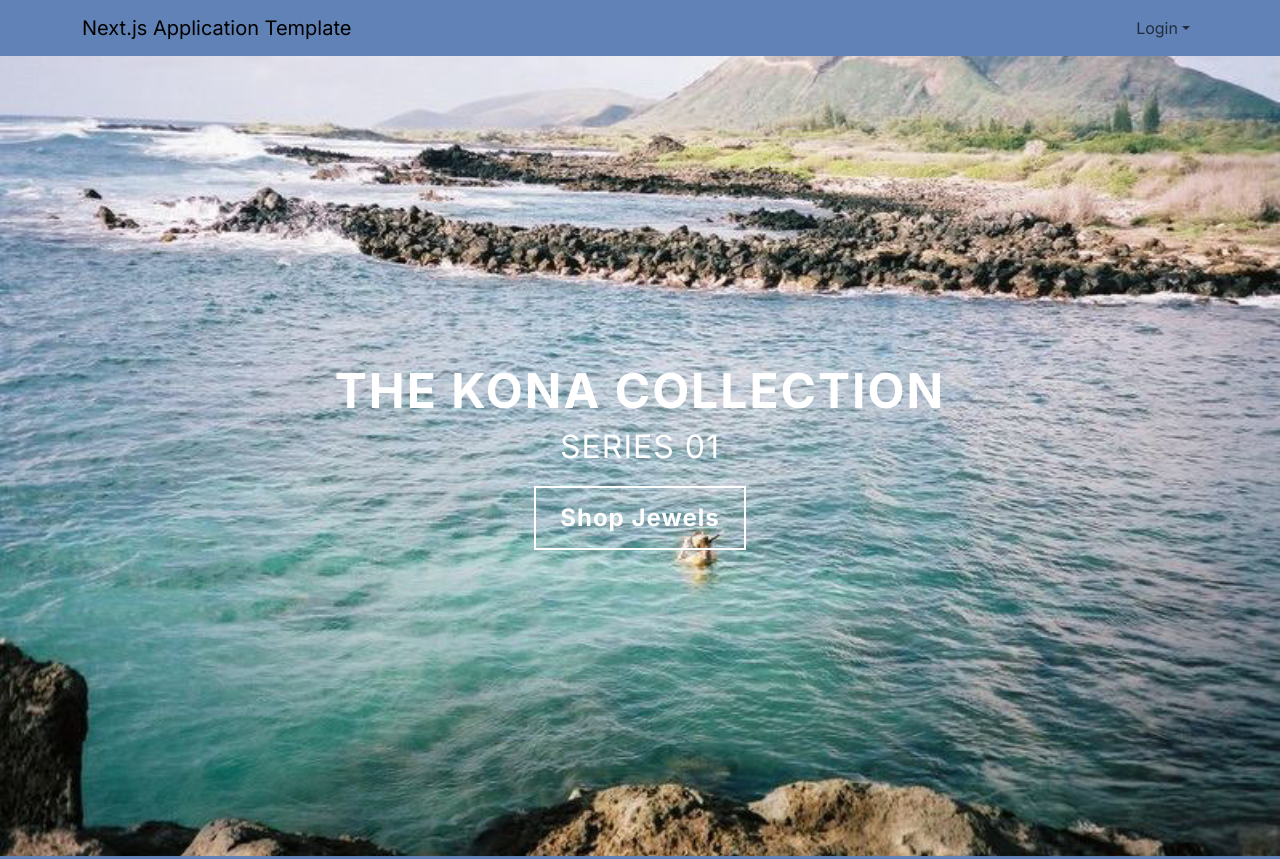
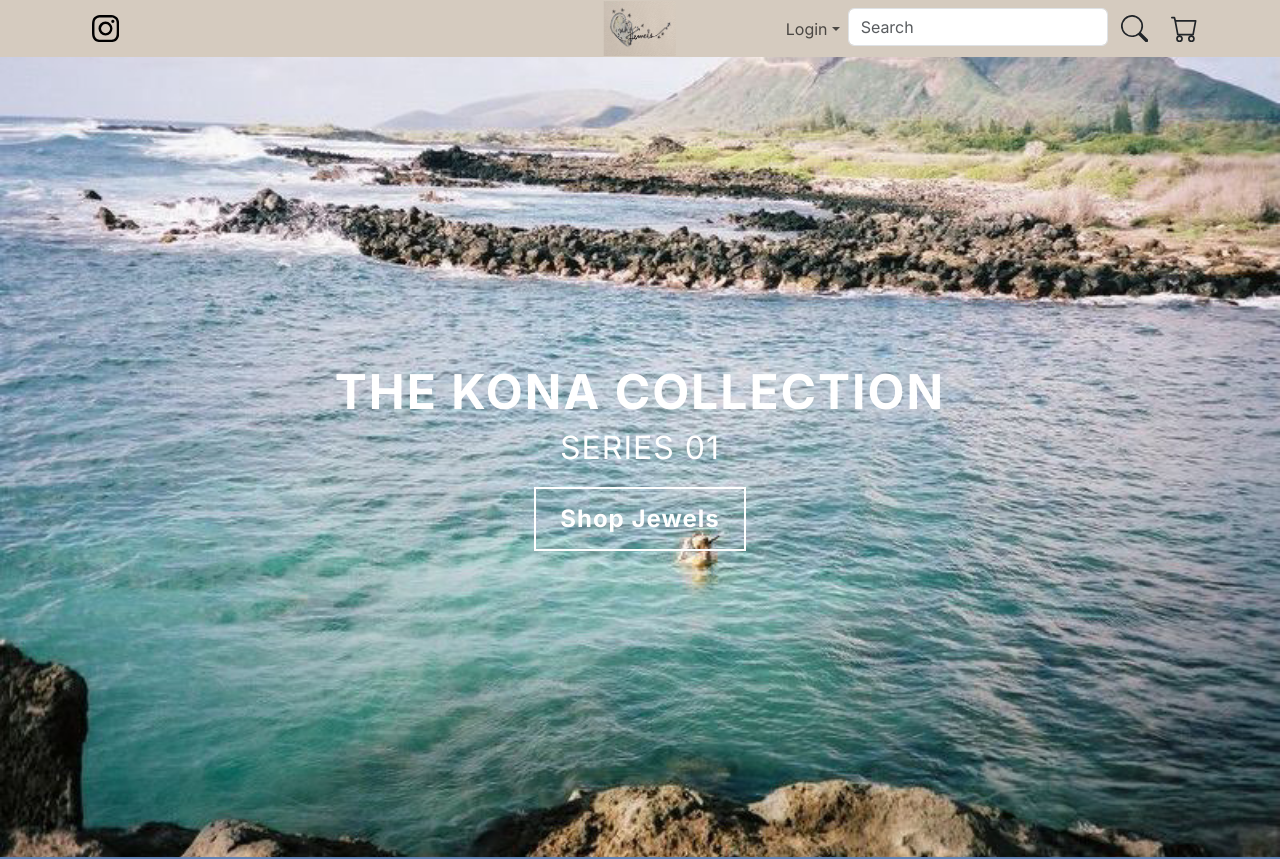
Before and after one commit to jarrenseson/uh-jewels-application-template-fork, a Next.js app: page / in a window 1280 px wide. Shown: the top 859 px of the page. Built offline with nearby package versions, Linux system fonts and the light colour scheme; no server answers.

Commit message:
New navbar branch commit

```diff
--- a/src/app/globals.css
+++ b/src/app/globals.css
@@ -32,21 +32,36 @@ body {
   padding-left: 15px;
   margin-right: auto;
   margin-left: auto;
+}
 
-  /* Set a max-width to limit the container's width at larger screen sizes */
-  @media (min-width: 576px) {
-    max-width: 540px;
-  }
-  @media (min-width: 768px) {
-    max-width: 720px;
-  }
-  @media (min-width: 992px) {
-    max-width: 960px;
-  }
-  @media (min-width: 1200px) {
-    max-width: 1140px;
-  }
-  @media (min-width: 1400px) {
-    max-width: 1320px;
-  }
+.navbar-color {
+  background-color: #d5cbbf;
 }
+
+.navbar-size {
+  height: 125px;
+}
+
+.navbar-logo{
+  height: 65px;
+}
+
+.navlink-margin-left{
+  margin-left: 10px;
+}
+
+.custom-center {
+  position: absolute;
+  left: 50%;
+  transform: translateX(-50%);
+  display: flex;
+  justify-content: center;
+}
+
+.nav-link-size svg {
+  font-size: 1.7rem;
+}
+
+.social-media-link {
+  color: black;
+}
--- a/src/app/layout.tsx
+++ b/src/app/layout.tsx
@@ -9,7 +9,7 @@ import Providers from './providers';
 const inter = Inter({ subsets: ['latin'] });
 
 export const metadata: Metadata = {
-  title: 'Next.js Application Template',
+  title: 'UH-Jewels',
   description: 'Generated by ics-software-engineering.github.io',
 };
 
--- a/src/components/Navbar.tsx
+++ b/src/components/Navbar.tsx
@@ -4,8 +4,8 @@
 
 import { useSession } from 'next-auth/react';
 import { usePathname } from 'next/navigation';
-import { Container, Nav, Navbar, NavDropdown } from 'react-bootstrap';
-import { BoxArrowRight, Lock, PersonFill, PersonPlusFill } from 'react-bootstrap-icons';
+import { Button, Col, Container, Form, Image, Nav, Navbar, NavDropdown, Row } from 'react-bootstrap';
+import { BoxArrowRight, Cart, Instagram, Lock, PersonFill, PersonPlusFill, Search } from 'react-bootstrap-icons';
 
 const NavBar: React.FC = () => {
   const { data: session } = useSession();
@@ -14,12 +14,24 @@ const NavBar: React.FC = () => {
   const role = userWithRole?.randomKey;
   const pathName = usePathname();
   return (
-    <Navbar className="footercolor" expand="lg">
+    <Navbar
+      className="footercolor navbar-color navbar-size"
+      data-bs-theme="light"
+      expand="lg"
+    >
       <Container>
-        <Navbar.Brand href="/">Next.js Application Template</Navbar.Brand>
+        <Navbar.Brand className="custom-center navbar-logo" href="/"><Image src="Logo.jpg" /></Navbar.Brand>
         <Navbar.Toggle aria-controls="basic-navbar-nav" />
         <Navbar.Collapse id="basic-navbar-nav">
-          <Nav className="me-auto justify-content-start">
+        <a
+          className="navlink-margin-left nav-link-size social-media-link"
+          href="https://www.instagram.com/universityjewels?igsh=MWZzMW4yeTNwaGZ5ZQ=="
+          target="_blank"
+          rel="noopener noreferrer"
+        >
+          <Instagram />
+        </a>
+          <Nav className="me-auto justify-content-start nav-link-size">
             {currentUser
               ? [
                   <Nav.Link id="add-stuff-nav" href="/add" key="add" active={pathName === '/add'}>
@@ -63,6 +75,29 @@ const NavBar: React.FC = () => {
               </NavDropdown>
             )}
           </Nav>
+          <Form>
+            <Row className="g-0">
+              <Col xs="auto" className="p-0">
+                <Form.Control
+                  type="text"
+                  placeholder="Search"
+                  className="m-0"
+                />
+              </Col>
+              <Col xs="auto" className="p-0">
+                <Button
+                  className="navlink-margin-left nav-link-size m-0"
+                  variant="khaki"
+                  type="submit"
+                >
+                      <Search />
+                </Button>
+              </Col>
+            </Row>
+          </Form>
+          <Nav.Link className="navlink-margin-left nav-link-size">
+            <Cart href="/" />
+          </Nav.Link>
         </Navbar.Collapse>
       </Container>
     </Navbar>
```
